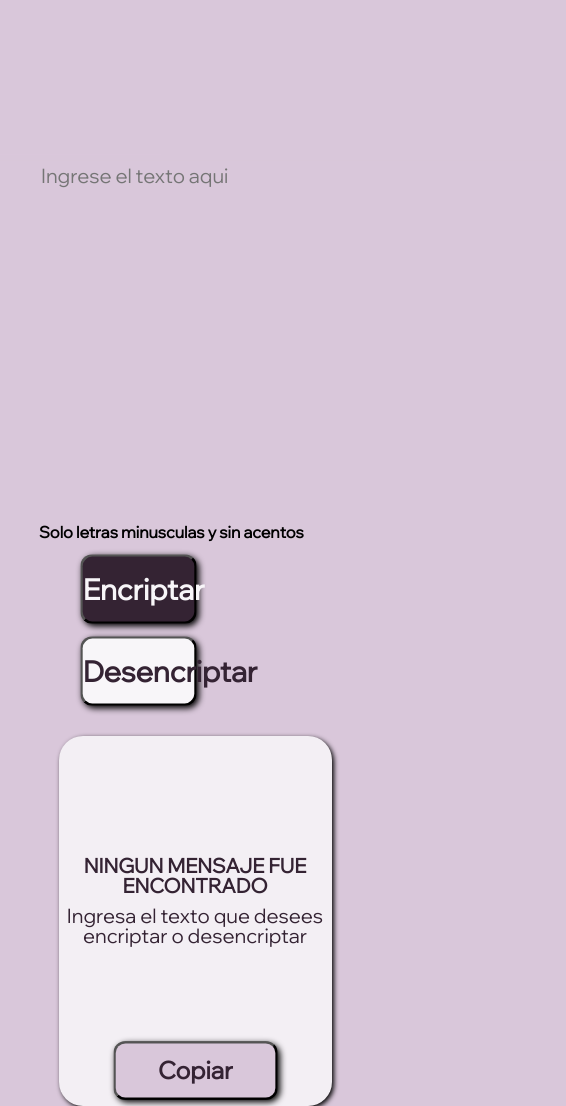
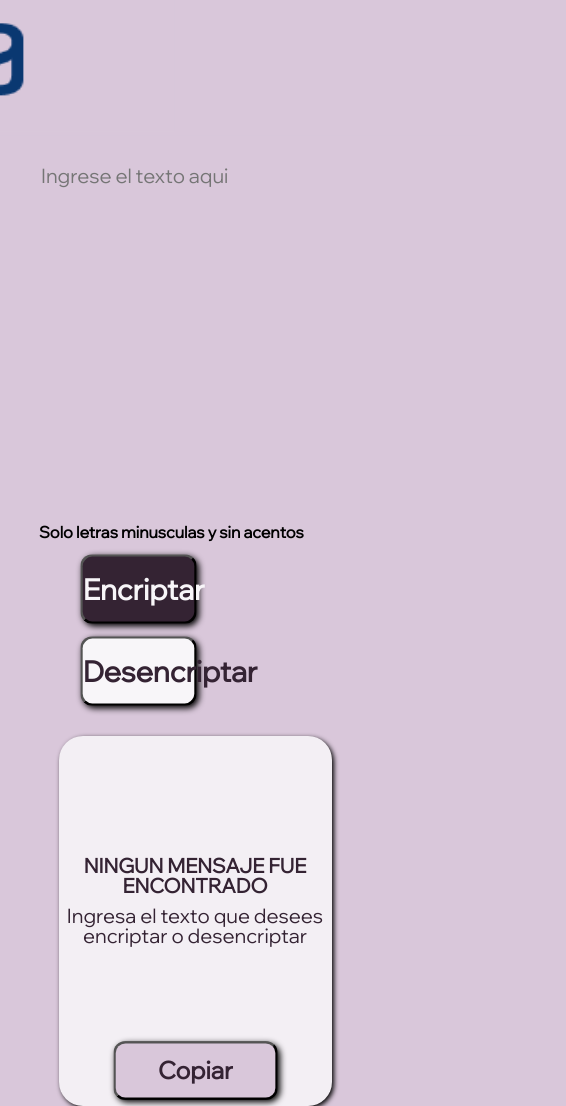
Before and after one commit to SamuelYK/encriptador, a plain HTML site: page index.html in a window 390 px wide. Shown: the whole page, 566 px wide, since content can reach past the window. Drawn offline with Linux system fonts and the light colour scheme.

Commit message:
Update style.css

```diff
--- a/style.css
+++ b/style.css
@@ -114,7 +114,7 @@
 
 @media screen and (max-width: 1024px) {
 
-    .logo-alura{scale: 2;margin-left: 10%;}
+    .logo-alura{scale: 1.5;margin-left: 10%;}
 
     .areaInteractiva{
         width: 100%;
```
